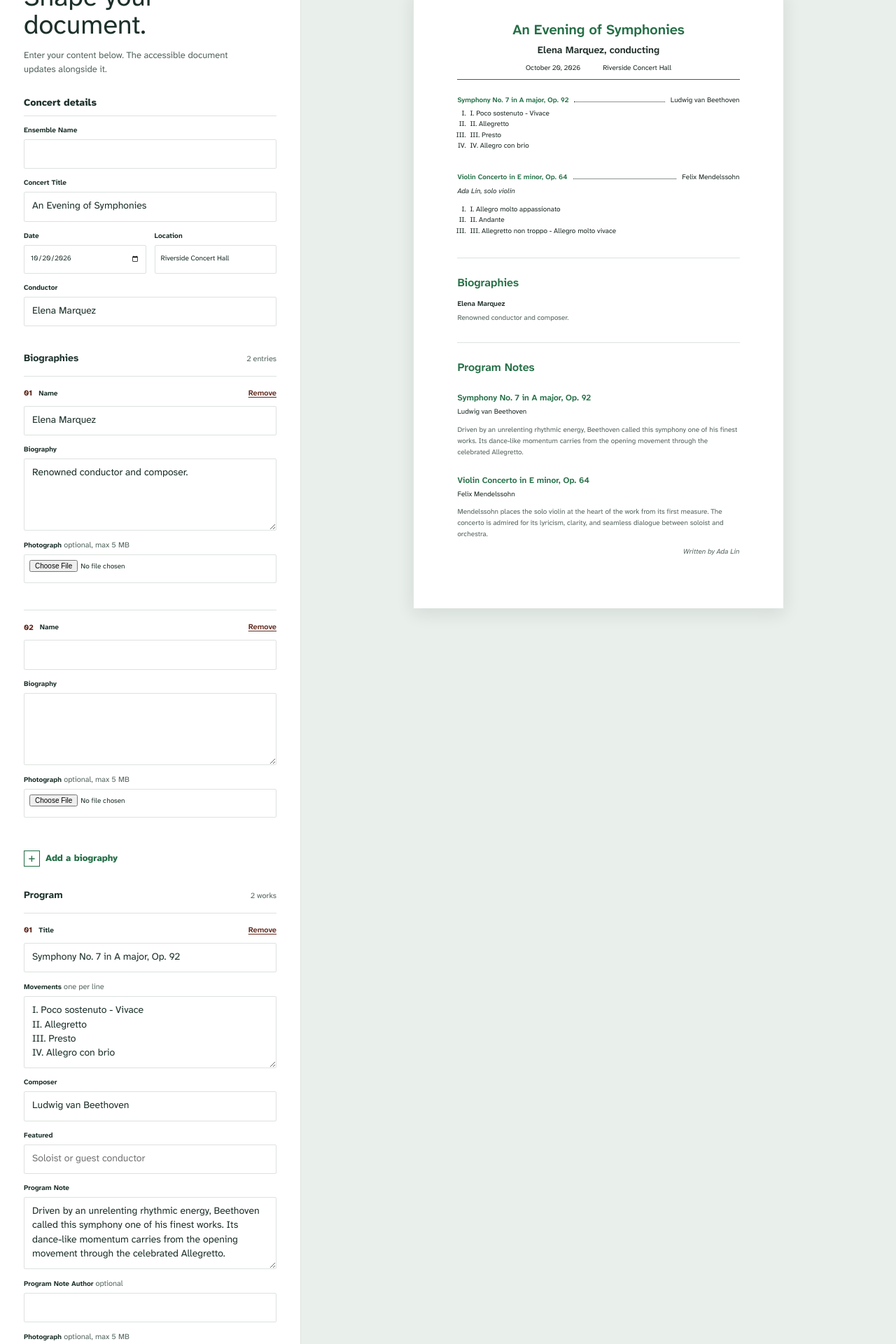
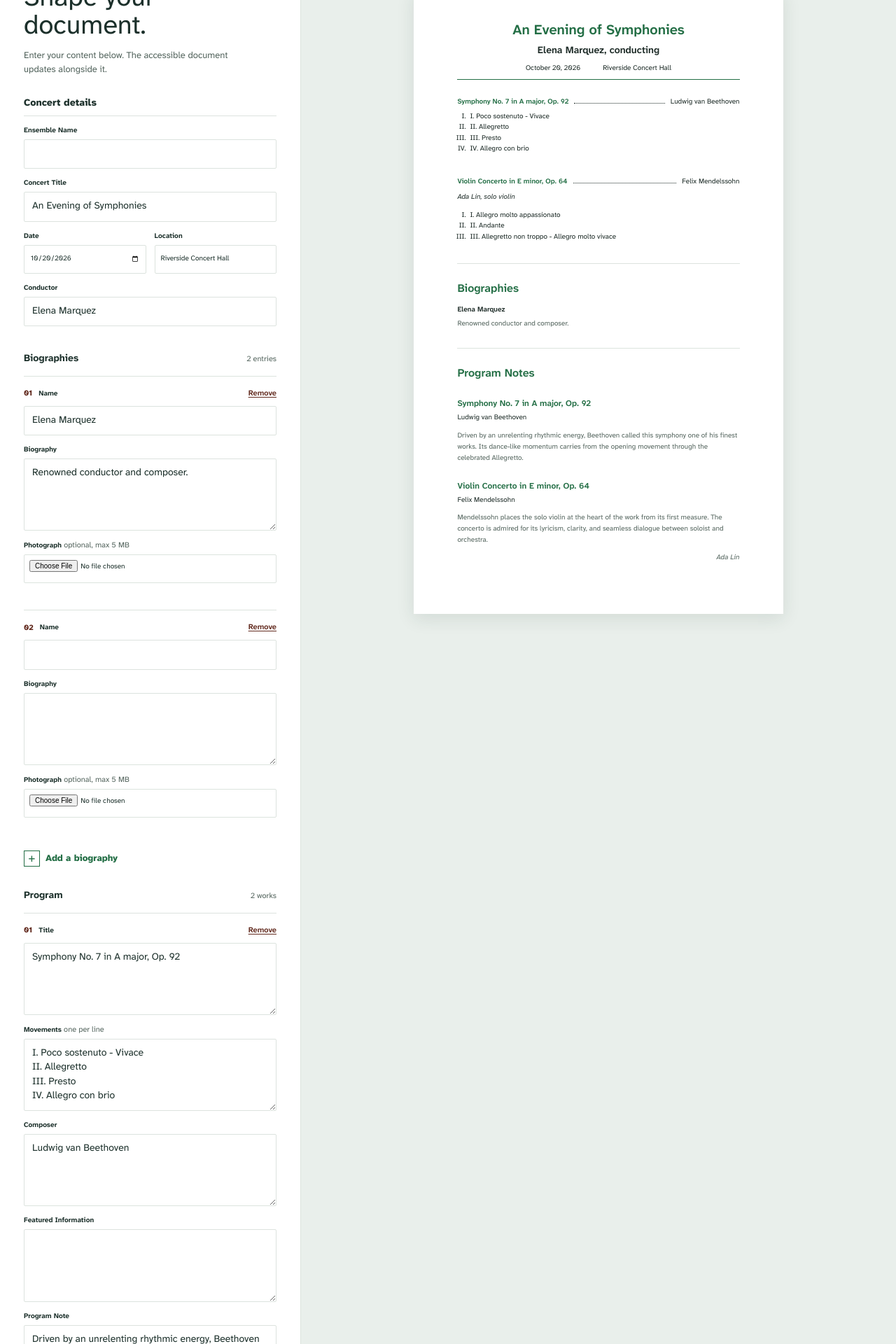
Before and after one commit to prutins/opus-and-octavo, a React (Vite) app: page / in a window 1280 px wide. Shown: the part 160-2080 px from the top of the page at 70% size. Built offline with nearby package versions, Linux system fonts and the light colour scheme.

Commit message:
Allow line breaks in most fields.

```diff
--- a/src/App.css
+++ b/src/App.css
@@ -706,6 +706,10 @@ button {
   overflow-wrap: anywhere;
 }
 
+.program-item h3 span {
+  display: block
+}
+
 .program-leader {
   flex: 1 1 1.6rem;
   align-self: baseline;
@@ -739,11 +743,17 @@ button {
   color: var(--text);
   font: 1rem/1.45 var(--sans);
   font-style: normal;
+  break-inside: avoid;
 }
 
 .featured-line {
   margin-top: 0.6rem;
   font-style: italic;
+}
+
+.composer-line span, .featured-line span {
+  display: block;
+  margin: 0.2rem 0;
 }
 
 .composer-line {
@@ -798,6 +808,10 @@ button {
   color: var(--green);
   font: 600 1.2rem/1.35 var(--display);
   break-after: avoid-page;
+}
+
+.program-note-entry h3 span, .program-note span {
+  display: block
 }
 
 .program-note-composer {
@@ -1024,8 +1038,13 @@ button {
   }
 
   .document-acknowledgements,
-  .document-acknowledgements li {
+  .document-acknowledgements li,
+  .document-acknowledgements li span {
     break-inside: avoid-page;
+  }
+
+  .document-acknowledgements li span {
+    display: block;
   }
 
   .program-item h3 {
--- a/src/App.tsx
+++ b/src/App.tsx
@@ -152,7 +152,8 @@ function parseSavedConcert(value: unknown): ConcertData | null {
       typeof item.title !== 'string' ||
       (item.movements !== undefined && typeof item.movements !== 'string') ||
       typeof item.composer !== 'string' ||
-      typeof item.featured !== 'string' ||
+      // it's okay not to have a featured field
+      // typeof item.featured !== 'string' ||
       typeof item.programNote !== 'string' ||
       (item.programNoteAuthor !== undefined && typeof item.programNoteAuthor !== 'string') ||
       (item.photo !== undefined && typeof item.photo !== 'string')
@@ -165,7 +166,7 @@ function parseSavedConcert(value: unknown): ConcertData | null {
       title: item.title,
       movements: typeof item.movements === 'string' ? item.movements : '',
       composer: item.composer,
-      featured: item.featured,
+      featured: typeof item.featured === 'string' ? item.featured : '',
       programNote: item.programNote,
       programNoteAuthor: typeof item.programNoteAuthor === 'string' ? item.programNoteAuthor : '',
       photo: item.photo !== undefined && typeof item.photo === 'string' ? item.photo : '',
@@ -248,6 +249,7 @@ const orchestralInstrumentOrder = [
   'bass clarinet',
   'bassoon',
   'contrabassoon',
+  'french horn',
   'horn',
   'trumpet',
   'cornet',
@@ -267,12 +269,17 @@ const orchestralInstrumentOrder = [
   'harp',
   'piano',
   'celesta',
+  'celeste',
   'organ',
   'violin i',
   'violin ii',
   'viola',
   'cello',
   'double bass',
+  'soprano',
+  'alto',
+  'tenor',
+  'bass'
 ]
 
 function getOrchestralInstrumentOrder(instrument: string) {
@@ -282,12 +289,32 @@ function getOrchestralInstrumentOrder(instrument: string) {
 
 const orchestralTitleOrder = [
   'concert master',
+  'concertmaster',
   'concert mistress',
+  'concertmistress',
+  'concert master *',
+  'concertmaster *',
+  'concert mistress *',
+  'concertmistress *',
+  'concert master +',
+  'concertmaster +',
+  'concertmistress +',
+  'concert mistress +',
+  'concert master *+',
+  'concertmaster *+',
+  'concert mistress *+',
+  'concertmistress *+',
   'asst. concert master',
+  'asst. concertmaster',
   'assistant concert master',
   'asst. concert mistress',
+  'asst. concertmistress',
   'assistant concert mistress',
-  'principal'
+  'principal',
+  'principal*',
+  'principal *',
+  'principal*+',
+  'principal *+'
 ]
 
 function getOrchestralTitleOrder(title: string) {
@@ -858,10 +885,10 @@ function App() {
                     Remove
                   </button>
                 </div>
-                <input
+                <textarea
                   id={`program-title-${item.id}`}
                   name={`title-${item.id}`}
-                  type="text"
+                  rows={4}
                   value={item.title}
                   onChange={(event) => updateProgramItem(item.id, 'title', event.target.value)}
                 />
@@ -878,20 +905,19 @@ function App() {
                 />
 
                 <label className="field-label" htmlFor={`composer-${item.id}`}>Composer</label>
-                <input
+                <textarea
                   id={`composer-${item.id}`}
                   name={`composer-${item.id}`}
-                  type="text"
+                  rows={4}
                   value={item.composer}
                   onChange={(event) => updateProgramItem(item.id, 'composer', event.target.value)}
                 />
 
-                <label className="field-label" htmlFor={`featured-${item.id}`}>Featured</label>
-                <input
+                <label className="field-label" htmlFor={`featured-${item.id}`}>Featured Information</label>
+                <textarea
                   id={`featured-${item.id}`}
                   name={`featured-${item.id}`}
-                  type="text"
-                  placeholder="Soloist or guest conductor"
+                  rows={4}
                   value={item.featured}
                   onChange={(event) => updateProgramItem(item.id, 'featured', event.target.value)}
                 />
@@ -1020,10 +1046,10 @@ function App() {
                     Remove
                   </button>
                 </div>
-                <input
+                <textarea
                   id={`acknowledgement-${entry.id}`}
                   name={`acknowledgement-${entry.id}`}
-                  type="text"
+                  rows={3}
                   value={entry.name}
                   onChange={(event) => updateAcknowledgement(entry.id, event.target.value)}
                 />
@@ -1073,16 +1099,21 @@ function App() {
 
             <ol className="program-list">
               {concert.items.map((item) => {
+                const titleLines = item.title.split('\n').map((line) => line.trim()).filter(Boolean)
                 const paragraphs = getParagraphs(item.programNote)
+                const composerLines = item.composer.split('\n').map((line) => line.trim()).filter(Boolean)
                 const movements = item.movements.split('\n').map((movement) => movement.trim()).filter(Boolean)
-                if (!item.title && !movements.length && !item.composer && !paragraphs.length && !item.featured) return null
+                const featured = typeof item.featured === 'string' ? item.featured.split('\n').map((line) => line.trim()).filter(Boolean) : []
+                if (!item.title && !movements.length && !item.composer && !paragraphs.length && !featured.length) return null
                 return (
                   <li className="program-item" key={item.id} aria-labelledby={`program-item-title-${item.id}`}>
                     <div className={`program-item-heading${item.composer ? ' has-composer' : ''}`}>
                       <h3 id={`program-item-title-${item.id}`}>
                         {paragraphs.length > 0 ? (
                           <a className="program-note-link" href={`#program-note-${item.id}`}>
-                            {item.title || 'Untitled work'}
+                            {titleLines.length > 0 ? titleLines.map((line, index) => (
+                              <span key={index}>{line}</span>
+                            )) : 'Untitled work'}
                           </a>
                         ) : (
                           item.title || 'Untitled work'
@@ -1091,11 +1122,21 @@ function App() {
                       {item.composer && <span className="program-leader" aria-hidden="true" />}
                       {item.composer && (
                         <div className="program-item-meta">
-                          <p className="composer-line">{item.composer}</p>
+                          <p className="composer-line">
+                            {composerLines.map((line, index) => (
+                              <span key={index}>{line}</span>
+                            ))}
+                          </p>
                         </div>
                       )}
                     </div>
-                    {item.featured && <p className="featured-line">{item.featured}</p>}
+                    {featured.length > 0 && (
+                      <p className="featured-line">
+                        {featured.map((line, index) => (
+                          <span key={index}>{line}</span>
+                        ))}
+                      </p>
+                    )}
                     {movements.length > 0 && (
                       <ol className="program-movements">
                         {movements.map((movement, movementIndex) => (
@@ -1113,6 +1154,7 @@ function App() {
                 <h2 id="biographies-heading">Biographies</h2>
                 {concert.biographies.map((biography) => {
                   if (!biography.name && !biography.bio && !biography.photo) return null
+                  const paragraphs = getParagraphs(biography.bio)
                   return (
                     <article className={`document-biography${biography.photo ? ' has-photo' : ''}`} key={biography.id}>
                       {biography.photo && (
@@ -1124,7 +1166,9 @@ function App() {
                       )}
                       <div className="document-biography-copy">
                         <h4>{biography.name || 'Biography'}</h4>
-                        {biography.bio && <p>{biography.bio}</p>}
+                        {biography.bio && paragraphs.map((paragraph, index) => (
+                          <p key={index}>{paragraph}</p>
+                        ))}
                       </div>
                     </article>
                   )
@@ -1137,6 +1181,7 @@ function App() {
                 <h2 id="program-notes-heading">Program Notes</h2>
                 {concert.items.map((item) => {
                   const paragraphs = getParagraphs(item.programNote)
+                  const titleLines = item.title.split('\n').map((line) => line.trim()).filter(Boolean)
                   if (!paragraphs.length) return null
 
                   return (
@@ -1150,15 +1195,22 @@ function App() {
                         />
                       )}
                       <div className="program-note-entry-copy">
-                        <h3 id={`program-note-${item.id}`}>{item.title || 'Untitled work'}</h3>
+                        <h3 id={`program-note-${item.id}`}>{titleLines.length > 0 ? titleLines.map((line, index) => (
+                          <span key={index}>{line}</span>
+                        )) : 'Untitled work'}</h3>
                         {item.composer && <p className="program-note-composer">{item.composer}</p>}
-                        {paragraphs.map((paragraph, paragraphIndex) => (
-                          <p className="program-note" key={`${item.id}-paragraph-${paragraphIndex}`}>
-                            {paragraph}
-                          </p>
-                        ))}
+                        {paragraphs.map((paragraph, paragraphIndex) => {
+                          const paragraphLines = paragraph.split('\n').map((line) => line.trim()).filter(Boolean)
+                          return (
+                            <p className="program-note" key={`${item.id}-paragraph-${paragraphIndex}`}>
+                              {paragraphLines.map((line, lineIndex) => (
+                                <span key={lineIndex}>{line}</span>
+                              ))}
+                            </p>
+                          )
+                        })}
                         {item.programNoteAuthor && (
-                          <p className="program-note-author">Written by {item.programNoteAuthor}</p>
+                          <p className="program-note-author">{item.programNoteAuthor}</p>
                         )}
                       </div>
                     </article>
@@ -1193,8 +1245,8 @@ function App() {
                 <h2 id="acknowledgements-heading">Acknowledgements</h2>
                 <ul>
                   {concert.acknowledgements.map((entry) => {
-                    const name = entry.name.trim()
-                    return name ? <li key={entry.id}>{name}</li> : null
+                    const nameList = entry.name.trim().split('\n')
+                    return nameList.length > 0 ? <li key={entry.id}>{nameList.map((name) => <span key={name}>{name}</span>)}</li> : null
                   })}
                 </ul>
               </section>
```
